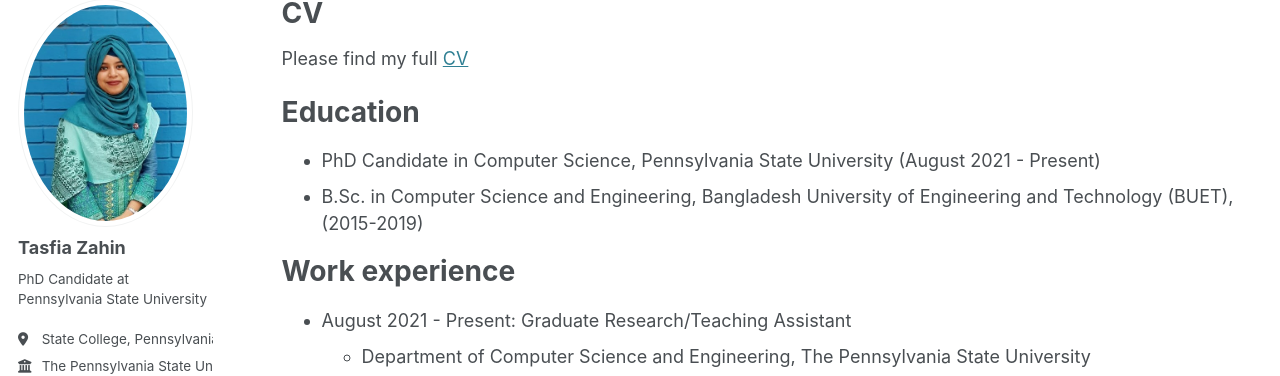
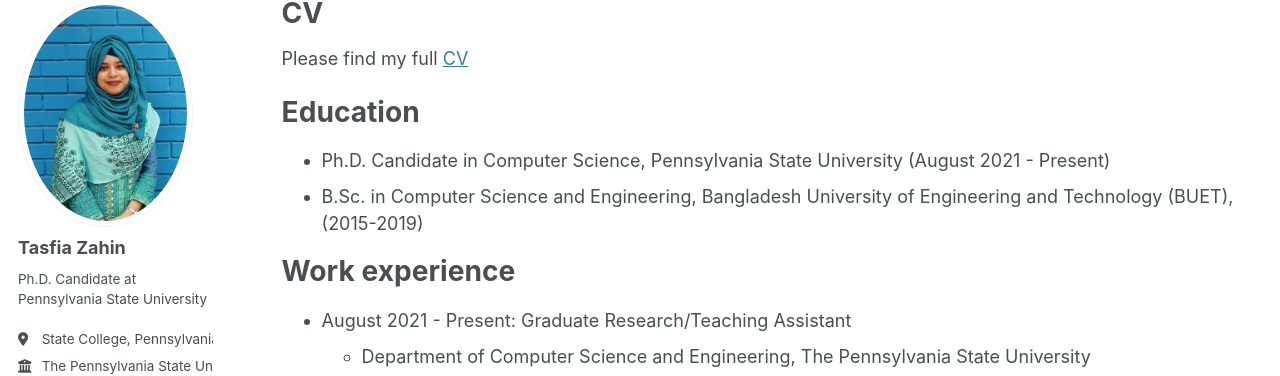
Before and after one commit to TasfiaZahin/TasfiaZahin.github.io, a Jekyll site: the page built from _pages/cv.md, in a window 1280 px wide and 985 px high. Shown: the part 100-476 px from the top of the window. Built offline with Jekyll 4.4.1, drawn with Linux system fonts in a browser that asks for light colours; some web fonts are replaced.

Commit message:
updated config.yml and cv.md

```diff
--- a/_config.yml
+++ b/_config.yml
@@ -25,7 +25,7 @@ author:
   avatar           : "profile.jpg"
   name             : "Tasfia Zahin"
   pronouns         : # example: "she/her"
-  bio              : "PhD Candidate at Pennsylvania State University"
+  bio              : "Ph.D. Candidate at Pennsylvania State University"
   location         : "State College, Pennsylvania, USA"
   employer         : "The Pennsylvania State University"
   uri              : # URL
--- a/_pages/cv.md
+++ b/_pages/cv.md
@@ -14,7 +14,7 @@ Please find my full [CV](/files/Tasfia_CV_2025.pdf)
 
 Education
 ======
-* PhD Candidate in Computer Science, Pennsylvania State University (August 2021 - Present)
+* Ph.D. Candidate in Computer Science, Pennsylvania State University (August 2021 - Present)
 * B.Sc. in Computer Science and Engineering, Bangladesh University of Engineering and Technology (BUET), (2015-2019)
 
 Work experience
```
